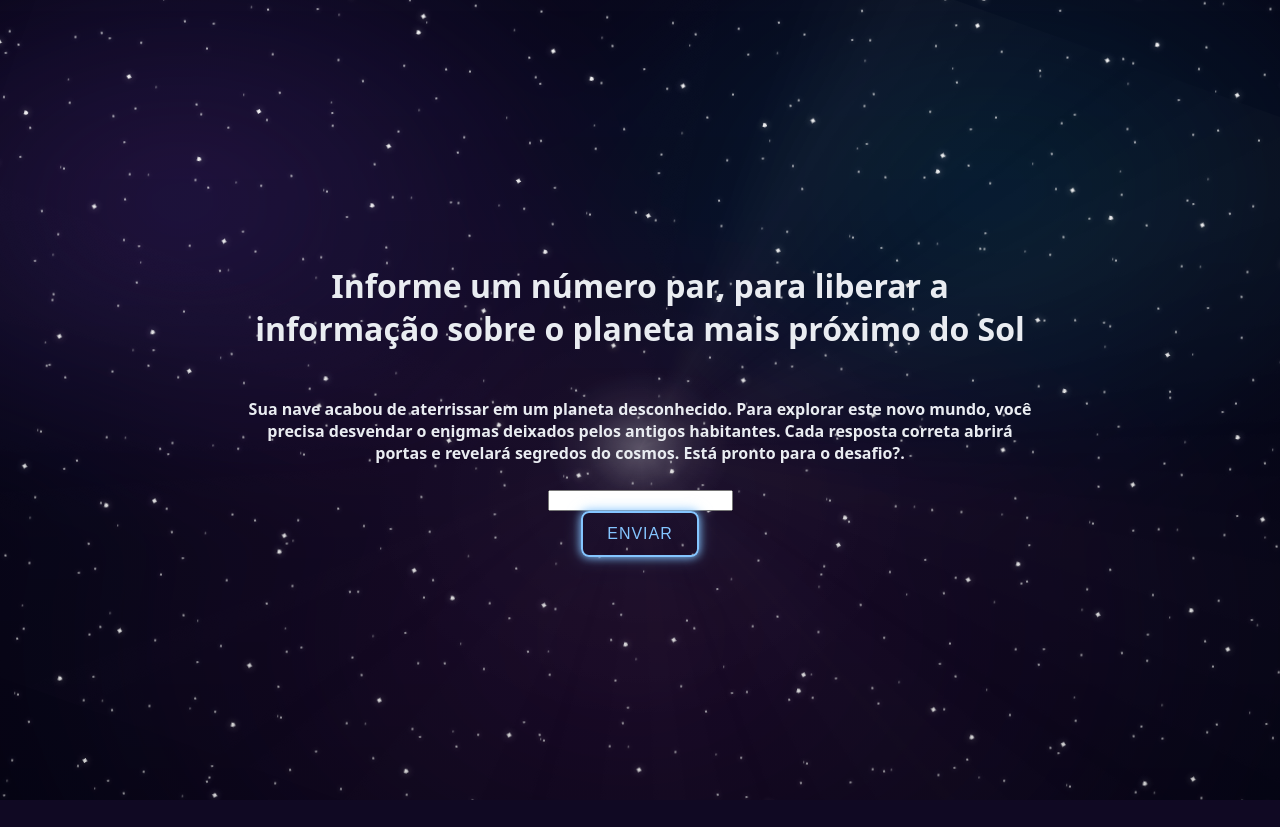
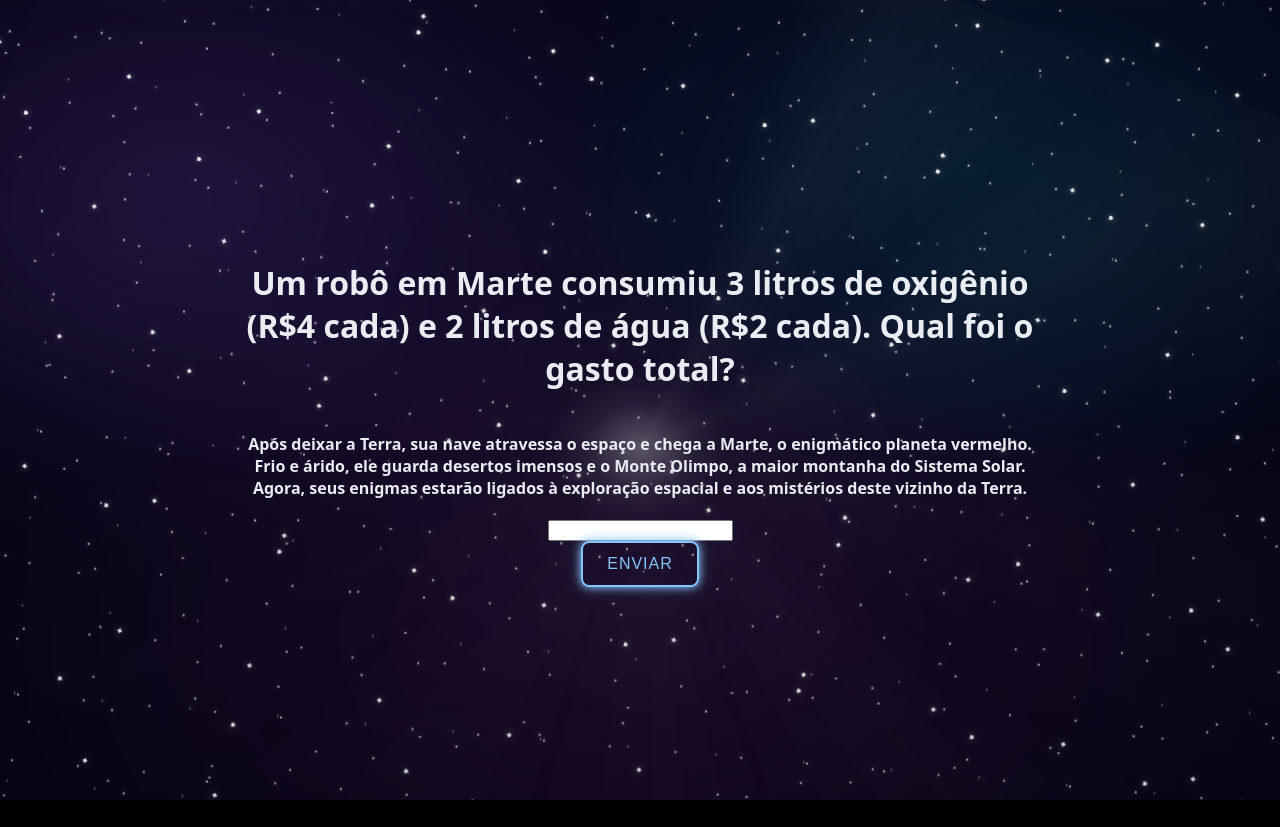
Before and after one commit to Lucas-NLima/interestelar, a PHP site: page /interestelar/missao4.php in a window 1280 px wide. Before the commit the page ends 800 px from the top, so only its background shows below. Run offline with PHP 8.4, Linux system fonts and the light colour scheme.

Commit message:
mod murilo

```diff
--- a/interestelar/missao2.php
+++ b/interestelar/missao2.php
@@ -18,8 +18,8 @@
 
   <!-- seu conteúdo por cima do fundo -->
   <main class="conteudo">
-    <h1>Informe um número par, para liberar a informação sobre o planeta mais próximo do Sol</h1>
-    <h4>Sua nave acabou de aterrissar em um planeta desconhecido. Para explorar este novo mundo, você precisa desvendar o enigmas deixados pelos antigos habitantes. Cada resposta correta abrirá portas e revelará segredos do cosmos. Está pronto para o desafio?.</h4>
+    <h1>Qual é o planeta conhecido como estrela d’alva, visível ao amanhecer?</h1>
+    <h4>Ao pousar em Vênus, você encontra uma porta dourada com inscrições antigas. Para destrancá-la, você deve responder corretamente à pergunta dos antigos exploradores</h4>
      <form class="resposta" method="POST">
         <input type="text" name="texto" required>
         <button class="neon" type="submit">Enviar</button>
--- a/interestelar/missao4.php
+++ b/interestelar/missao4.php
@@ -18,14 +18,34 @@
 
   <!-- seu conteúdo por cima do fundo -->
   <main class="conteudo">
-    <h1>Informe um número par, para liberar a informação sobre o planeta mais próximo do Sol</h1>
-    <h4>Sua nave acabou de aterrissar em um planeta desconhecido. Para explorar este novo mundo, você precisa desvendar o enigmas deixados pelos antigos habitantes. Cada resposta correta abrirá portas e revelará segredos do cosmos. Está pronto para o desafio?.</h4>
+    <h1>Um robô em Marte consumiu 3 litros de oxigênio (R$4 cada) e 2 litros de água (R$2 cada).
+Qual foi o gasto total?</h1>
+    <h4>Após deixar a Terra, sua nave atravessa o espaço e chega a Marte, o enigmático planeta vermelho. Frio e árido, ele guarda desertos imensos e o Monte Olimpo, a maior montanha do Sistema Solar. Agora, seus enigmas estarão ligados à exploração espacial e aos mistérios deste vizinho da Terra.</h4>
      <form class="resposta" method="POST">
-        <input type="number" name="numero" required>
+        <input type="number" name="total" required>
         <button class="neon" type="submit">Enviar</button>
     </form>
 
     <?php
+   if ($_SERVER["REQUEST_METHOD"] == "POST") {
+    $respostaUsuario = $_POST['total']; // valor que o usuário digitou
+
+    $litrosOxi = 3;
+    $valorOxi = 4;
+    $litrosAgua = 2;
+    $valorAgua = 2;
+
+    $totalOxi = $litrosOxi * $valorOxi;
+    $totalAgua = $litrosAgua * $valorAgua;
+
+    $respostaCorreta = $totalOxi + $totalAgua; // resultado certo = 16
+
+    if ($respostaUsuario == $respostaCorreta) {
+        echo "<h2>Resposta correta, Parabéns !!</h2>";
+    } else {
+        echo "<h2>Senha incorreta. Tente novamente!</h2>";
+    }
+}
     ?>
 
   </main>
```
Also changed, not shown: interestelar/geral.php (+20 -0 lines), interestelar/missao3.php (+11 -2 lines).
